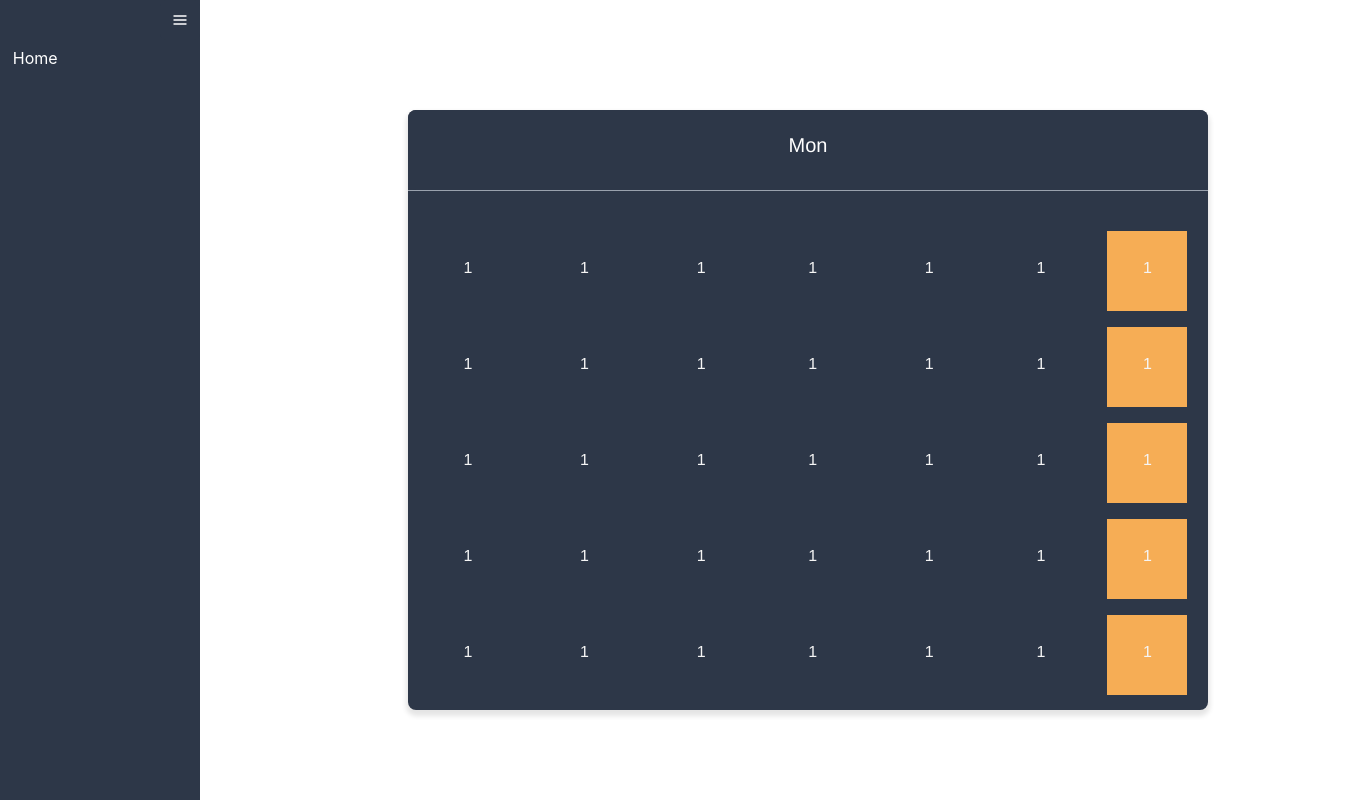
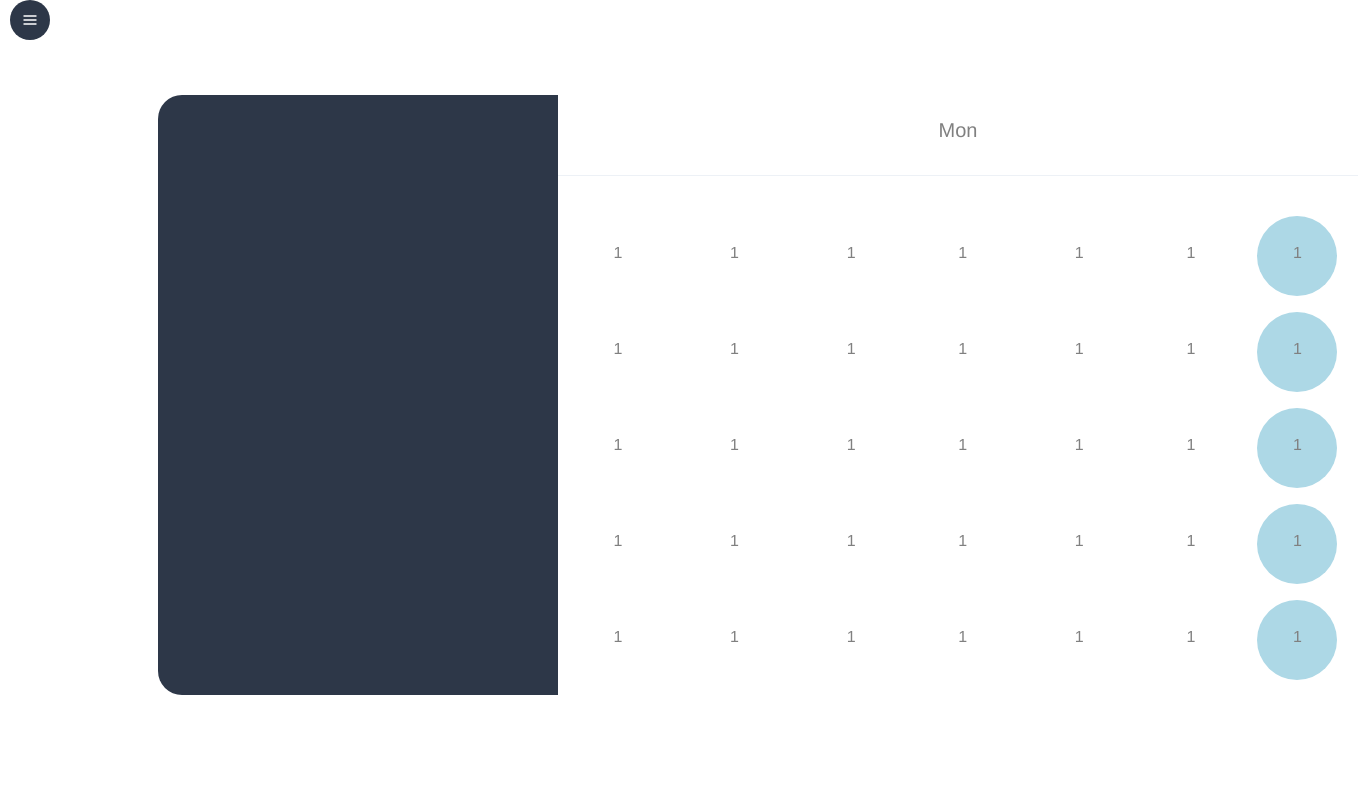
Before and after one commit to ju20010606/Project-4, a React (Create React App) app in the folder frontend/: page / in a window 1280 px wide. Shown: the whole page, 1358 px wide, since content can reach past the window. Built offline with nearby package versions, Linux system fonts and the light colour scheme.

Commit message:
Added menu, and worked on homeworks and home page

```diff
--- a/frontend/src/components/Home.js
+++ b/frontend/src/components/Home.js
@@ -12,21 +12,21 @@ const Home = () =>{
 
                 <Layout/>
             <Center>
+             <Box  borderTopLeftRadius="3xl" borderBottomLeftRadius="3xl" className="todolist" w="400px" h="600px" bg="#2D3748" ml="100px">
+                <Box  className="calendar"  borderTopRightRadius="3xl" borderBottomRightRadius="3xl"  w="800px" h="600px"   ml="400px">
+                    <Box  borderTopRightRadius="3xl" borderBottomRightRadius="3xl" w="100%" h="80px" >
 
-                <Box borderRadius="lg" w="800px" h="600px" className="calendar" bg="#2D3748" mt="20px" ml="200px">
-                    <Box borderRadius="lg" w="100%" h="80px" bg="#2D3748">
-
-                    <Center><Text fontFamily="helvetica" fontSize="20px" mt="20px" color="white">Mon</Text></Center>
+                    <Center><Text fontFamily="helvetica" fontSize="20px" mt="20px" color="gray">Mon</Text></Center>
                     </Box>
                     <Divider orientation="horizontal" />
                         <Grid templateColumns="repeat(7, 1fr)" gap={4}>
-                            <Box className="calendarDay" w="80px" h="80px"  mt="40px" ml="20px" ><Center><Text mt="25px" fontFamily="helvetica">1</Text></Center></Box>
+                            <Box  className="calendarDay" w="80px" h="80px"  mt="40px" ml="20px" ><Center><Text mt="25px" fontFamily="helvetica">1</Text></Center></Box>
                             <Box className="calendarDay" w="80px" h="80px"  mt="40px" ml="20px" ><Center><Text mt="25px" fontFamily="helvetica">1</Text></Center></Box>
                             <Box className="calendarDay" w="80px" h="80px"  mt="40px" ml="20px"><Center><Text mt="25px" fontFamily="helvetica">1</Text></Center></Box>
                             <Box className="calendarDay" w="80px" h="80px"  mt="40px" ml="15px"><Center><Text mt="25px" fontFamily="helvetica">1</Text></Center></Box>
                             <Box className="calendarDay" w="80px" h="80px"  mt="40px" ml="15px"><Center><Text mt="25px" fontFamily="helvetica">1</Text></Center></Box>
                             <Box className="calendarDay" w="80px" h="80px"  mt="40px" ml="10px"><Center><Text mt="25px" fontFamily="helvetica">1</Text></Center></Box>
-                            <Box className="calendarDay" w="80px" h="80px"  mt="40px" bg="#F6AD55"><Center><Text mt="25px" fontFamily="helvetica">1</Text></Center></Box>
+                            <Box className="calendarDayWeekend" w="80px" h="80px"  mt="40px" ><Center><Text mt="25px" fontFamily="helvetica">1</Text></Center></Box>
 
                             <Box className="calendarDay" w="80px" h="80px"  ml="20px"><Center><Text mt="25px" fontFamily="helvetica">1</Text></Center></Box>
                             <Box className="calendarDay" w="80px" h="80px"  ml="20px"><Center><Text mt="25px" fontFamily="helvetica">1</Text></Center></Box>
@@ -34,7 +34,7 @@ const Home = () =>{
                             <Box className="calendarDay" w="80px" h="80px"  ml="15px"><Center><Text mt="25px" fontFamily="helvetica">1</Text></Center></Box>
                             <Box className="calendarDay" w="80px" h="80px"  ml="15px"><Center><Text mt="25px" fontFamily="helvetica">1</Text></Center></Box>
                             <Box className="calendarDay" w="80px" h="80px"  ml="10px"><Center><Text mt="25px" fontFamily="helvetica">1</Text></Center></Box>
-                            <Box className="calendarDay" w="80px" h="80px" bg="#F6AD55"><Center><Text mt="25px" fontFamily="helvetica">1</Text></Center></Box>
+                            <Box className="calendarDayWeekend" w="80px" h="80px" ><Center><Text mt="25px" fontFamily="helvetica">1</Text></Center></Box>
 
                             <Box className="calendarDay" w="80px" h="80px"  ml="20px"><Center><Text mt="25px" fontFamily="helvetica">1</Text></Center></Box>
                             <Box className="calendarDay" w="80px" h="80px"  ml="20px"><Center><Text mt="25px" fontFamily="helvetica">1</Text></Center></Box>
@@ -42,7 +42,7 @@ const Home = () =>{
                             <Box className="calendarDay" w="80px" h="80px"  ml="15px"><Center><Text mt="25px" fontFamily="helvetica">1</Text></Center></Box>
                             <Box className="calendarDay" w="80px" h="80px"  ml="15px"><Center><Text mt="25px" fontFamily="helvetica">1</Text></Center></Box>
                             <Box className="calendarDay" w="80px" h="80px"  ml="10px"><Center><Text mt="25px" fontFamily="helvetica">1</Text></Center></Box>
-                            <Box className="calendarDay" w="80px" h="80px" bg="#F6AD55"><Center><Text mt="25px" fontFamily="helvetica">1</Text></Center></Box>
+                            <Box className="calendarDayWeekend" w="80px" h="80px" ><Center><Text mt="25px" fontFamily="helvetica">1</Text></Center></Box>
 
                             <Box className="calendarDay" w="80px" h="80px"  ml="20px"><Center><Text mt="25px" fontFamily="helvetica">1</Text></Center></Box>
                             <Box className="calendarDay" w="80px" h="80px"  ml="20px"><Center><Text mt="25px" fontFamily="helvetica">1</Text></Center></Box>
@@ -50,7 +50,7 @@ const Home = () =>{
                             <Box className="calendarDay" w="80px" h="80px"  ml="15px"><Center><Text mt="25px" fontFamily="helvetica">1</Text></Center></Box>
                             <Box className="calendarDay" w="80px" h="80px"  ml="15px"><Center><Text mt="25px" fontFamily="helvetica">1</Text></Center></Box>
                             <Box className="calendarDay" w="80px" h="80px"  ml="10px"><Center><Text mt="25px" fontFamily="helvetica">1</Text></Center></Box>
-                            <Box className="calendarDay" w="80px" h="80px" bg="#F6AD55"><Center><Text mt="25px" fontFamily="helvetica">1</Text></Center></Box>
+                            <Box className="calendarDayWeekend" w="80px" h="80px" ><Center><Text mt="25px" fontFamily="helvetica">1</Text></Center></Box>
 
                             <Box className="calendarDay" w="80px" h="80px"  ml="20px"><Center><Text mt="25px" fontFamily="helvetica">1</Text></Center></Box>
                             <Box className="calendarDay" w="80px" h="80px"  ml="20px"><Center><Text mt="25px" fontFamily="helvetica">1</Text></Center></Box>
@@ -58,10 +58,12 @@ const Home = () =>{
                             <Box className="calendarDay" w="80px" h="80px"  ml="15px"><Center><Text mt="25px" fontFamily="helvetica">1</Text></Center></Box>
                             <Box className="calendarDay" w="80px" h="80px"  ml="15px"><Center><Text mt="25px" fontFamily="helvetica">1</Text></Center></Box>
                             <Box className="calendarDay" w="80px" h="80px"  ml="10px"><Center><Text mt="25px" fontFamily="helvetica">1</Text></Center></Box>
-                            <Box borderRadius="3lg" className="calendarDay" bg="#F6AD55" w="80px" h="80px"><Center><Text mt="25px" fontFamily="helvetica">1</Text></Center></Box>
+                            <Box borderRadius="3lg" className="calendarDayWeekend" w="80px" h="80px"><Center><Text mt="25px" fontFamily="helvetica">1</Text></Center></Box>
                         </Grid>
                     </Box>
-            </Center>
+                </Box>
+              </Center>
+
             </HStack>
         </>
     )
--- a/frontend/src/components/Homeworks.js
+++ b/frontend/src/components/Homeworks.js
@@ -2,17 +2,80 @@ import React from 'react'
 import Layout from './common/Layout'
 
 //css
-import {HStack, Text} from '@chakra-ui/react'
+import {
+    HStack,
+    Box,
+    Spacer,
+    IconButton,
+    Modal,
+    ModalOverlay,
+    ModalContent,
+    ModalHeader,
+    ModalFooter,
+    ModalBody,
+    ModalCloseButton,
+    Lorem,
+    useDisclosure,
+    Button,
+    FormLabel,
+    FormControl,
+    Input,
+    Textarea
+} from '@chakra-ui/react'
+import{SmallAddIcon} from '@chakra-ui/icons'
 
 const Homeworks = () =>{
+
+    const { isOpen, onOpen, onClose } = useDisclosure()
+    const initialRef = React.useRef()
+    const finalRef = React.useRef()
     return(
-        <>
+
         <HStack>
-         <Layout></Layout>
-         <Text>Homeworks page </Text>
-        </HStack>
+          <Layout></Layout>
+          <Modal
+        initialFocusRef={initialRef}
+        finalFocusRef={finalRef}
+        isOpen={isOpen}
+        onClose={onClose}
+        isCentered
+      >
+        <ModalOverlay />
+        <ModalContent>
+          <ModalHeader>New Homework</ModalHeader>
+          <ModalCloseButton />
+          <ModalBody pb={6}>
+            <FormControl>
+              <FormLabel>Title</FormLabel>
+              <Input ref={initialRef} placeholder="Title" />
+            </FormControl>
 
-        </>
+            <FormControl mt={4}>
+              <FormLabel>Due Date</FormLabel>
+              <Input type="date"  />
+            </FormControl>
+
+            <FormControl mt={4}>
+              <FormLabel>Description</FormLabel>
+               <Textarea placeholder="A brief description of your homework"/>
+            </FormControl>
+
+          </ModalBody>
+
+          <ModalFooter>
+            <Button colorScheme="blue" mr={3}>
+              Save
+            </Button>
+            <Button onClick={onClose}>Cancel</Button>
+          </ModalFooter>
+        </ModalContent>
+      </Modal>
+          <Spacer/>
+          <Box bg="#2D3748" h="800px" w="200px" ml="500px">
+              <IconButton onClick={onOpen} rounded="full" ml="150px" mt="10px" icon={<SmallAddIcon/>}></IconButton>
+          </Box>
+         </HStack>
+
     )
 }
 
--- a/frontend/src/components/Projects.js
+++ b/frontend/src/components/Projects.js
@@ -2,14 +2,15 @@ import React from 'react'
 import Layout from './common/Layout'
 
 //css
-import {HStack, Text} from '@chakra-ui/react'
+import {HStack, Text,Box, Spacer} from '@chakra-ui/react'
 
 const Projects = () =>{
     return(
         <>
         <HStack>
          <Layout></Layout>
-         <Text>Projects page </Text>
+         <Spacer/>
+         <Box bg="#2D3748" h="800px" w="200px" ml="500px"></Box>
         </HStack>
 
         </>
--- a/frontend/src/components/Tests.js
+++ b/frontend/src/components/Tests.js
@@ -2,14 +2,16 @@ import React from 'react'
 import Layout from './common/Layout'
 
 //css
-import {HStack, Text} from '@chakra-ui/react'
+import {HStack, Text, Spacer, Box} from '@chakra-ui/react'
 
 const Tests = () =>{
     return(
         <>
         <HStack>
          <Layout></Layout>
-         <Text>Test page </Text>
+         <Text>Tests Page</Text>
+         <Spacer/>
+         <Box bg="#2D3748" h="800px" w="200px" ml="500px"></Box>
         </HStack>
 
         </>
--- a/frontend/src/components/common/Layout.js
+++ b/frontend/src/components/common/Layout.js
@@ -1,13 +1,33 @@
 import React, { useState, useEffect } from "react";
 import { Link } from "react-router-dom";
 import { getCurrentUser, logout } from "../../services/auth.service";
-import {Box,Menu,MenuItem,IconButton, Slide} from '@chakra-ui/react'
+import {
+       IconButton,
+       useDisclosure,
+       Drawer,
+       DrawerBody,
+       DrawerFooter,
+       DrawerHeader,
+       DrawerOverlay,
+       DrawerContent,
+       DrawerCloseButton,
+       Button,
+       Text
+      } from '@chakra-ui/react'
 import {HamburgerIcon} from '@chakra-ui/icons'
-import { slideInLeft } from 'react-animations'
+
+//css
+
+
+
+
+
+
 const Layout = (props) => {
   const [showAdminBoard, setShowAdminBoard] = useState(false);
   const [currentUser, setCurrentUser] = useState(undefined);
-
+  const { isOpen, onOpen, onClose } = useDisclosure()
+  const btnRef = React.useRef()
   useEffect(() => {
     // grab getCurrentuser from the auth service
     const user = getCurrentUser();
@@ -28,20 +48,45 @@ const Layout = (props) => {
 
   return (
     <>
-     {/* <IconButton></IconButton> */}
-    <Box className="menu" bg="#2D3748" h="800px" w="200px">
-    <IconButton ml="160px" bg="#2D3748" icon={<HamburgerIcon color="white"/>}></IconButton>
-      <Menu>
-          <MenuItem  color="white">
-          <Link to={"/home"}>
-            Home
-          </Link>
-          </MenuItem>
-      </Menu>
-    </Box>
+    <IconButton ref={btnRef} onClick={onOpen} rounded="full" mb="750px" ml="10px" bg="#2D3748" icon={<HamburgerIcon color="white"/>}></IconButton>
+    <Drawer
+      bg="#2D3748"
+      h="800px"
+      w="200px"
+      isOpen={isOpen}
+      placement="left"
+      onClose={onClose}
+      finalFocusRef={btnRef}>
+      <DrawerOverlay>
+          <DrawerContent>
+            <DrawerCloseButton color="white"/>
+            <DrawerHeader bg="#2D3748" color="white">Menu</DrawerHeader>
+
+            <DrawerBody  bg="#2D3748" >
+              <Link className="Link" to={"/home"}>
+                Home
+              </Link>
+              <br/>
+              <Link className="Link" to={"/tests"}>
+                Tests
+              </Link>
+              <br/>
+              <Link className="Link" to={"/projects"}>
+                Projects
+              </Link>
+              <br/>
+              <Link className="Link" to={"/homeworks"}>
+                Homeworks
+              </Link>
+              <br/>
+            </DrawerBody>
+          </DrawerContent>
+        </DrawerOverlay>
+    </Drawer>
+
     </>
-  );
-};
+  )
+}
 
 export default Layout;
 
--- a/frontend/src/css/Home.css
+++ b/frontend/src/css/Home.css
@@ -1,6 +1,19 @@
+body{
+    background-color:lightcyan;
+  }
 .calendarDay{
-    color:whitesmoke;
+    color:gray;
+    border-radius: 50px;
 }
-.calendar{
-    box-shadow: 0px 4px 5px 2px rgb(229,229,229);
+.calendarDayWeekend{
+    color:gray;
+    border-radius: 50px;
+    background-color: lightblue;
 }
+/* .calendar{
+    box-shadow: 4px 10px 15px 0px rgba(0,0,0,0.42);
+}
+
+.todolist{
+    box-shadow: -9px 10px 15px 0px rgba(0,0,0,0.42);
+} */
--- /dev/null
+++ b/frontend/src/css/Layout.css
@@ -0,0 +1,3 @@
+.Link{
+  color: "white";
+}
```
Also changed, not shown: frontend/src/css/App.css (line endings or trailing spaces).
